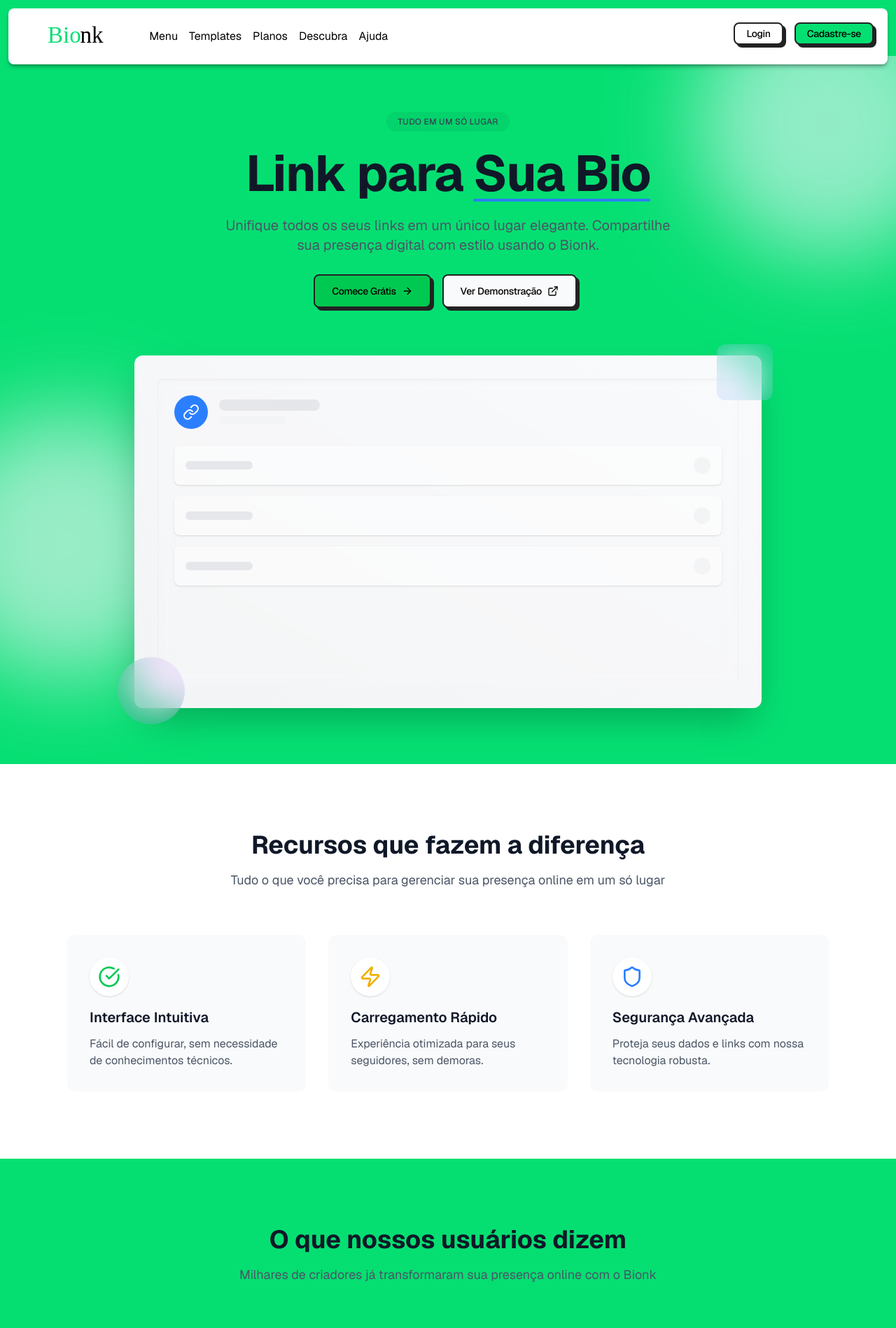
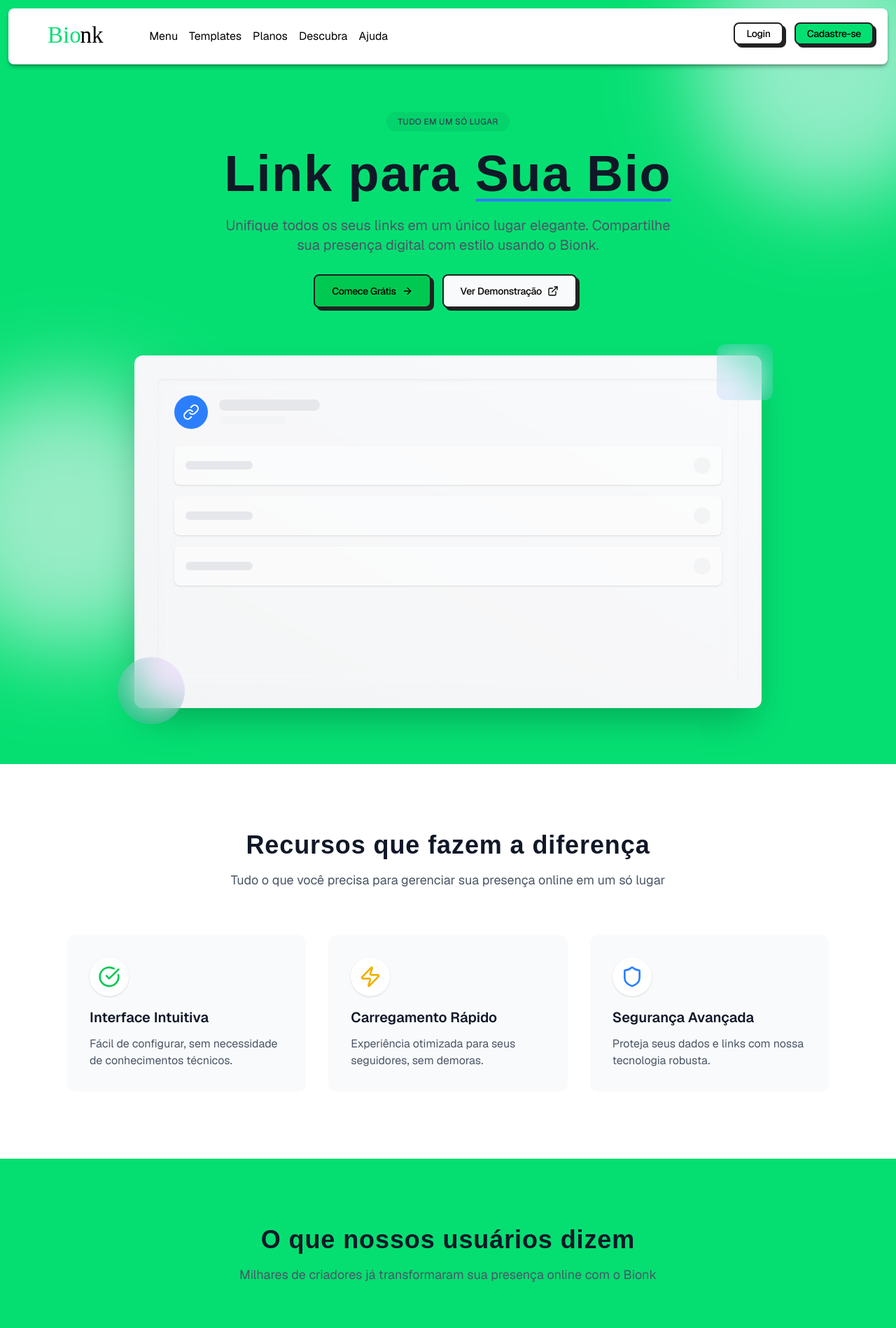
Before and after one commit to gabriellucasvh/bionk, a Next.js app: page / in a window 1280 px wide. Shown: the top 1898 px of the page at 70% size. Built offline with nearby package versions, Linux system fonts and the light colour scheme; a web font is replaced by a local one.

Commit message:
feat: Fonte Baithe aplicada para titulos

```diff
--- a/src/app/globals.css
+++ b/src/app/globals.css
@@ -3,6 +3,7 @@
 
 @theme {
     --font-sans: var(--font-geist);
+    --font-baithe: var(--font-baithe);
 }
 
     @keyframes float {
--- a/src/app/layout.tsx
+++ b/src/app/layout.tsx
@@ -3,12 +3,19 @@ import "./globals.css";
 import Header from "@/components/Header";
 import { Geist } from "next/font/google"
 import Footer from "@/components/Footer";
+import localFont from "next/font/local"
 
+const baithe = localFont({
+  src: "/fonts/baithe.otf",
+  display: "swap",
+  variable: "--font-baithe"
+})
 const geist = Geist({
   weight: ["100", "200", "300","400","500","600","700","800","900"],
   subsets: ['latin'],
   variable: '--font-geist',
 })
+
 export const metadata: Metadata = {
   title: "Bionk",
   description: "Crie o melhor organizador de links para o seu negócio",
@@ -20,7 +27,7 @@ export default function RootLayout({
   children: React.ReactNode;
 }>) {
   return (
-    <html lang="pt-BR" className={`${geist.variable} antialiased bg-green-400`}>
+    <html lang="pt-BR" className={`${geist.variable} ${baithe.variable} antialiased bg-green-400`}>
       <body>
         <Header />
         {children}
--- a/src/components/CtaSection.tsx
+++ b/src/components/CtaSection.tsx
@@ -7,7 +7,7 @@ export default function CtaSection() {
         <section className="py-20 bg-white text-black">
             <div className="container mx-auto px-4 sm:px-6 lg:px-8 max-w-6xl text-center">
                 <div className="max-w-3xl mx-auto">
-                    <h2 className="text-3xl sm:text-4xl font-bold mb-6">
+                    <h2 className="text-3xl sm:text-4xl font-bold mb-6 font-baithe tracking-wide">
                         Pronto para unificar sua presença online?
                     </h2>
                     <p className="text-lg mb-8 text-black">
--- a/src/components/Features.tsx
+++ b/src/components/Features.tsx
@@ -7,7 +7,7 @@ export default function Features() {
         <section className="py-24 bg-white">
             <div className="container mx-auto px-4 sm:px-6 lg:px-8 max-w-6xl">
                 <div className="text-center mb-16">
-                    <h2 className="text-3xl font-bold text-gray-900 sm:text-4xl">
+                    <h2 className="text-3xl font-bold font-baithe tracking-wide text-gray-900 sm:text-4xl">
                         Recursos que fazem a diferença
                     </h2>
                     <p className="mt-4 text-lg text-gray-600 max-w-2xl mx-auto">
--- a/src/components/Footer.tsx
+++ b/src/components/Footer.tsx
@@ -56,7 +56,7 @@ const Footer = () => {
           {/* Navigations */}
           <div className="mt-16 grid grid-cols-2 gap-14 md:grid-cols-2 lg:mt-0 xl:col-span-2">
             <div className="md:mt-0">
-              <h3 className="text-sm font-semibold leading-6">
+              <h3 className="text-sm font-semibold leading-6 font-baithe tracking-wider">
                 Conexões
               </h3>
               <div className="mt-6 space-y-4">
@@ -76,7 +76,7 @@ const Footer = () => {
             </div>
             <div>
               <div>
-                <h3 className="text-sm font-semibold leading-6 ">
+                <h3 className="text-sm font-semibold leading-6 font-baithe tracking-wide">
                   Companhia
                 </h3>
                 <div className="mt-6 space-y-4">
--- a/src/components/Hero.tsx
+++ b/src/components/Hero.tsx
@@ -16,7 +16,7 @@ const Hero = () => {
   }, []);
 
   return (
-    <div className="relative min-h-screen w-full overflow-hidden mt-20 text-white">
+    <div className="relative min-h-screen w-full overflow-hidden text-white">
       {/* Elementos de background */}
       <div className="absolute inset-0 overflow-hidden">
         <div className="absolute -top-24 -right-24 h-96 w-96 rounded-full bg-blue-50 opacity-60 blur-3xl"></div>
@@ -24,7 +24,7 @@ const Hero = () => {
       </div>
 
       {/* Container */}
-      <div className="container relative z-10 mx-auto flex min-h-screen max-w-6xl flex-col items-center justify-center px-4 py-20 sm:px-6 lg:px-8">
+      <div className="container relative z-10 mx-auto flex min-h-screen max-w-6xl flex-col items-center justify-center px-4 py-20 sm:px-6 lg:px-8 mt-20">
         {/* Tag */}
         <div
           className={`mb-6 transform rounded-full bg-black/5 px-4 py-1.5 text-xs font-medium tracking-wide text-gray-700 backdrop-blur-xl transition-all duration-700 ${
@@ -36,7 +36,7 @@ const Hero = () => {
 
         {/* Texto principal */}
         <h1
-          className={`mb-6 text-center font-display text-4xl font-bold tracking-tight text-gray-900 transition-all duration-700 sm:text-5xl md:text-6xl lg:text-7xl ${
+          className={`mb-6 text-center tracking-wide font-baithe text-4xl font-bold text-gray-900 transition-all duration-700 sm:text-5xl md:text-6xl lg:text-7xl ${
             isLoaded ? "translate-y-0 opacity-100" : "translate-y-4 opacity-0"
           }`}
           style={{ transitionDelay: "100ms" }}
--- a/src/components/Testimonials.tsx
+++ b/src/components/Testimonials.tsx
@@ -5,7 +5,7 @@ export default function Testimonials() {
         <section className="py-24 bg-green-400">
             <div className="container mx-auto px-4 sm:px-6 lg:px-8 max-w-6xl">
                 <div className="text-center mb-16">
-                    <h2 className="text-3xl font-bold text-gray-900 sm:text-4xl">
+                    <h2 className="text-3xl font-bold font-baithe tracking-wide text-gray-900 sm:text-4xl">
                         O que nossos usuários dizem
                     </h2>
                     <p className="mt-4 text-lg text-gray-600 max-w-2xl mx-auto">
```
Also changed, not shown: src/app/fonts/baithe.otf (added).
